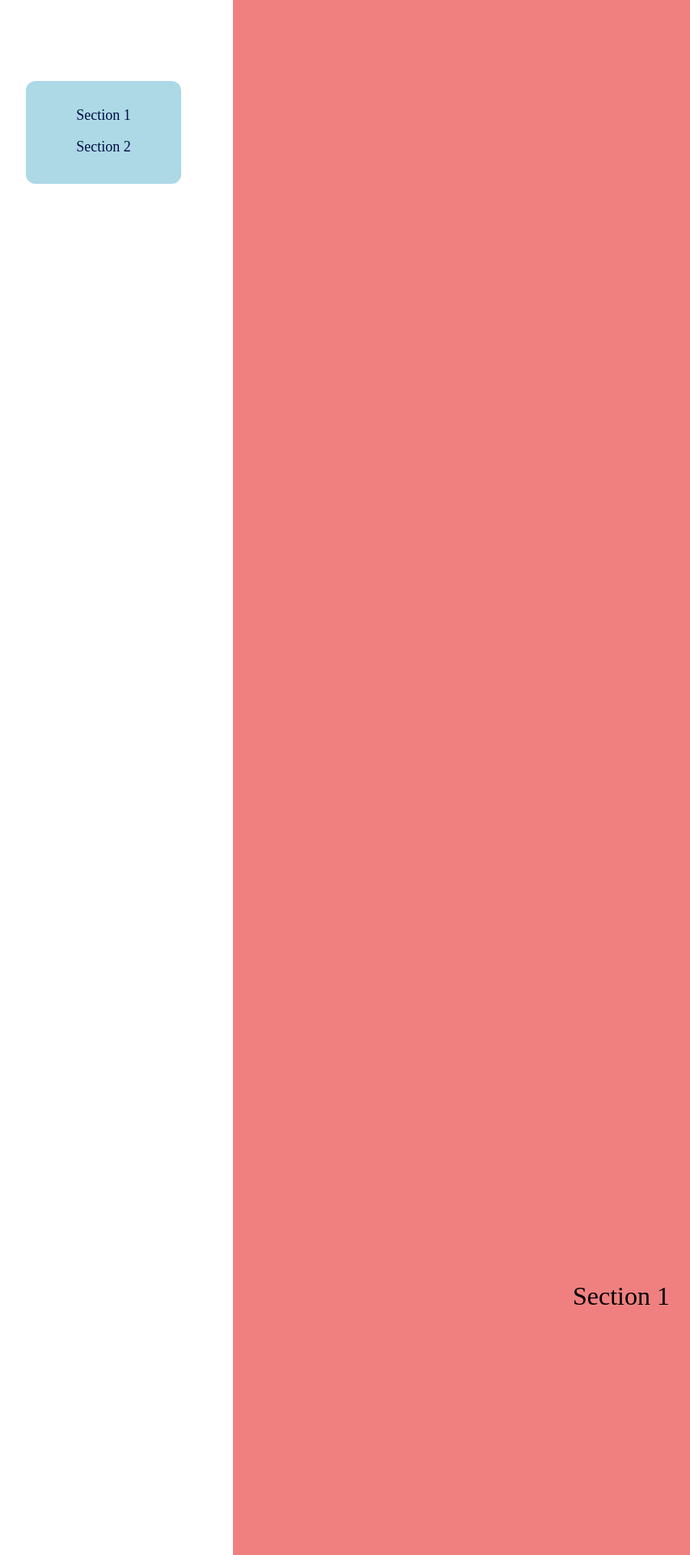
After one commit to Akashthefirst/SIH_TAPASH, a Flask app: page /tnc in a window 1280 px wide. The commit adds this page. Shown: the top 1920 px of the page at 81% size, without its empty margins (32-885 px from the left). Run offline with Flask 3, Linux system fonts and the light colour scheme; parts of the project's set-up code (start-up, migrations or seed data) failed here and were passed over.

```diff
--- a/Penul/app.py
+++ b/Penul/app.py
@@ -117,6 +117,10 @@ def about():
 @app.route('/upload')
 def upload():
     return render_template('upload.html')
+
+@app.route('/tnc')
+def tnc():
+    return render_template('tnc.html')
 
 
 disease_names = {
--- a/Penul/static/css/index2.css
+++ b/Penul/static/css/index2.css
@@ -6,7 +6,7 @@ body{
 
 ::-webkit-scrollbar {
     display: none;
-  }
+}
 
 #logo{
     height: 67px;
--- /dev/null
+++ b/Penul/static/css/tnc.css
@@ -0,0 +1,53 @@
+body {
+    height: 100%;
+    margin: 0;
+    scroll-behavior: smooth;
+    display: flex;
+}
+
+::-webkit-scrollbar {
+    display: none;
+}
+
+section {
+    height: 100vh;
+    display: flex;
+    align-items: center;
+    justify-content: center;
+    font-size: 2em;
+}
+
+#section1 {
+    background-color: lightcoral;
+    height: 400vh;
+}
+#section2 {
+    background-color: rgb(173, 216, 230);
+}
+
+.sec_num{
+    width: 15%;
+    height: 80px;
+    text-align: center;
+    margin-top: 100px;
+    margin-left: 5%;
+    margin-right: 5%;
+    padding-top: 2.5%;
+    padding-bottom: 1.2%;
+    background-color: #add8e6;
+    text-decoration: none;
+    border-radius: 12px;
+}
+
+.sec_num a{
+    text-decoration: none;
+    color: rgb(2, 15, 66);
+    font-weight: 450;
+    font-size: 18px;
+}
+
+/* .sec_num a.clicked */
+
+.sec{
+    width: 75%;
+}
--- /dev/null
+++ b/Penul/templates/tnc.html
@@ -0,0 +1,21 @@
+<!DOCTYPE html>
+<html lang="en">
+<head>
+    <meta charset="UTF-8">
+    <meta name="viewport" content="width=device-width, initial-scale=1.0">
+    <link rel="stylesheet" href="{{ url_for('static', filename='css/tnc.css') }}">
+    <title>Terms and Conditions</title>
+</head>
+<body>
+    <div class="sec_num">
+        <a href="#section1">Section 1</a>
+        <br>
+        <br>
+        <a href="#section2">Section 2</a>
+    </div>
+    <div class="sec">
+        <section id="section1">Section 1</section>
+        <section id="section2">Section 2</section>
+    </div>
+</body>
+</html>
```
Also changed, not shown: 1 other file.
